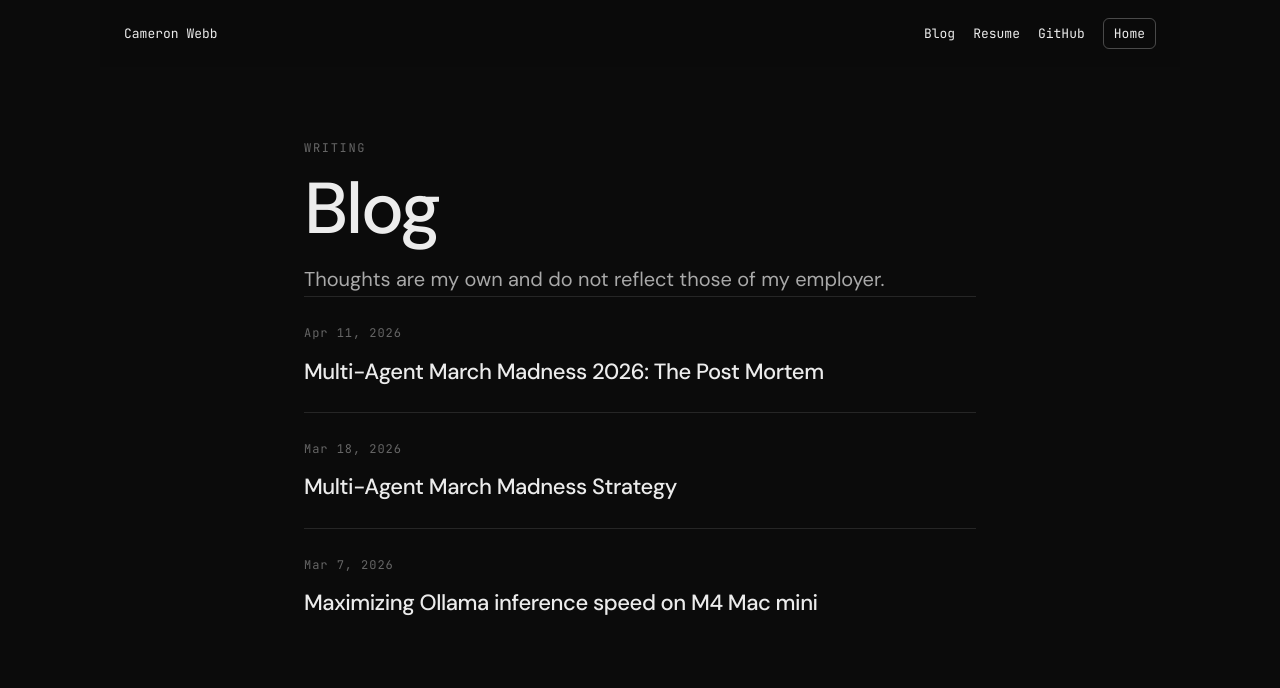
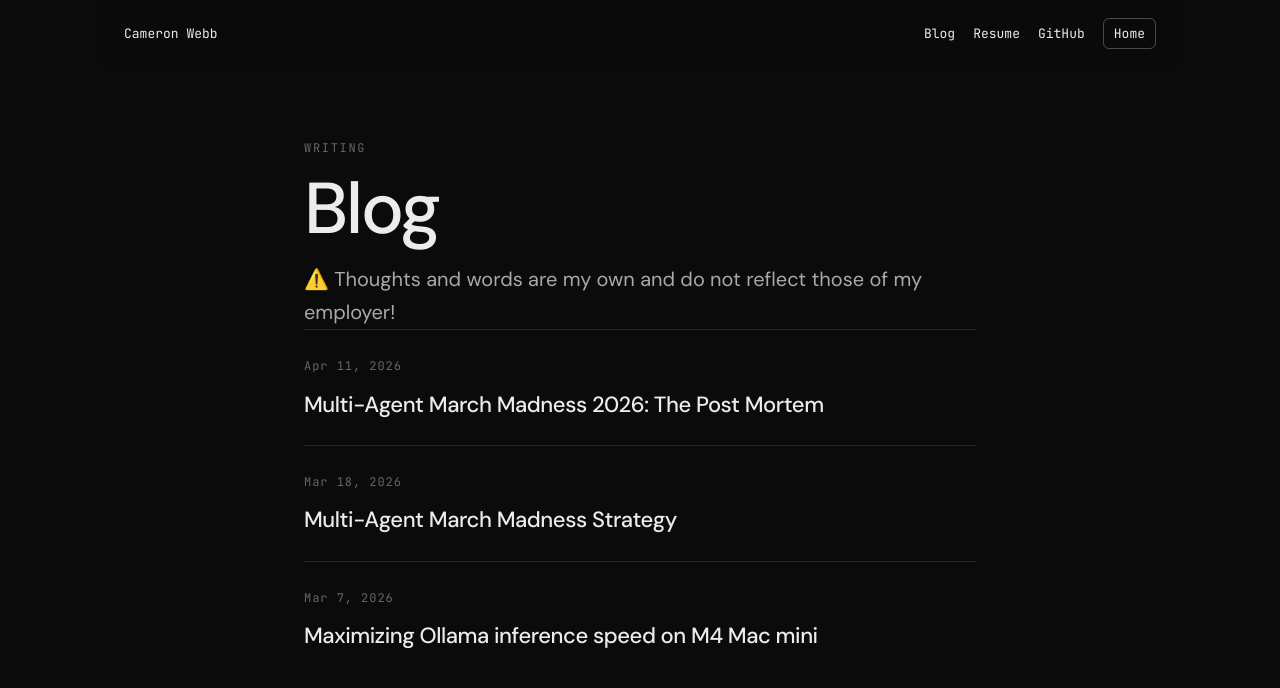
Before and after one commit to webbcam/webbcam.github.io, a Jekyll site: the page built from blog.md, in a window 1280 px wide. Shown: the top 688 px of the page. Built offline with Jekyll 4.4.1, drawn with Linux system fonts in a browser that asks for light colours.

Commit message:
Mark the blog disclaimer.
The lead now says thoughts and words are their own, with a warning mark and an exclamation point.

```diff
--- a/blog.md
+++ b/blog.md
@@ -5,7 +5,7 @@ permalink: /blog/
 ---
 <p class="eyebrow">Writing</p>
 <h1>Blog</h1>
-<p class="lead">Thoughts are my own and do not reflect those of my employer.</p>
+<p class="lead">⚠️ Thoughts and words are my own and do not reflect those of my employer!</p>
 {% for post in site.posts %}
 <article class="post">
   <time>{{ post.date | date: "%b %-d, %Y" }}</time>
```
